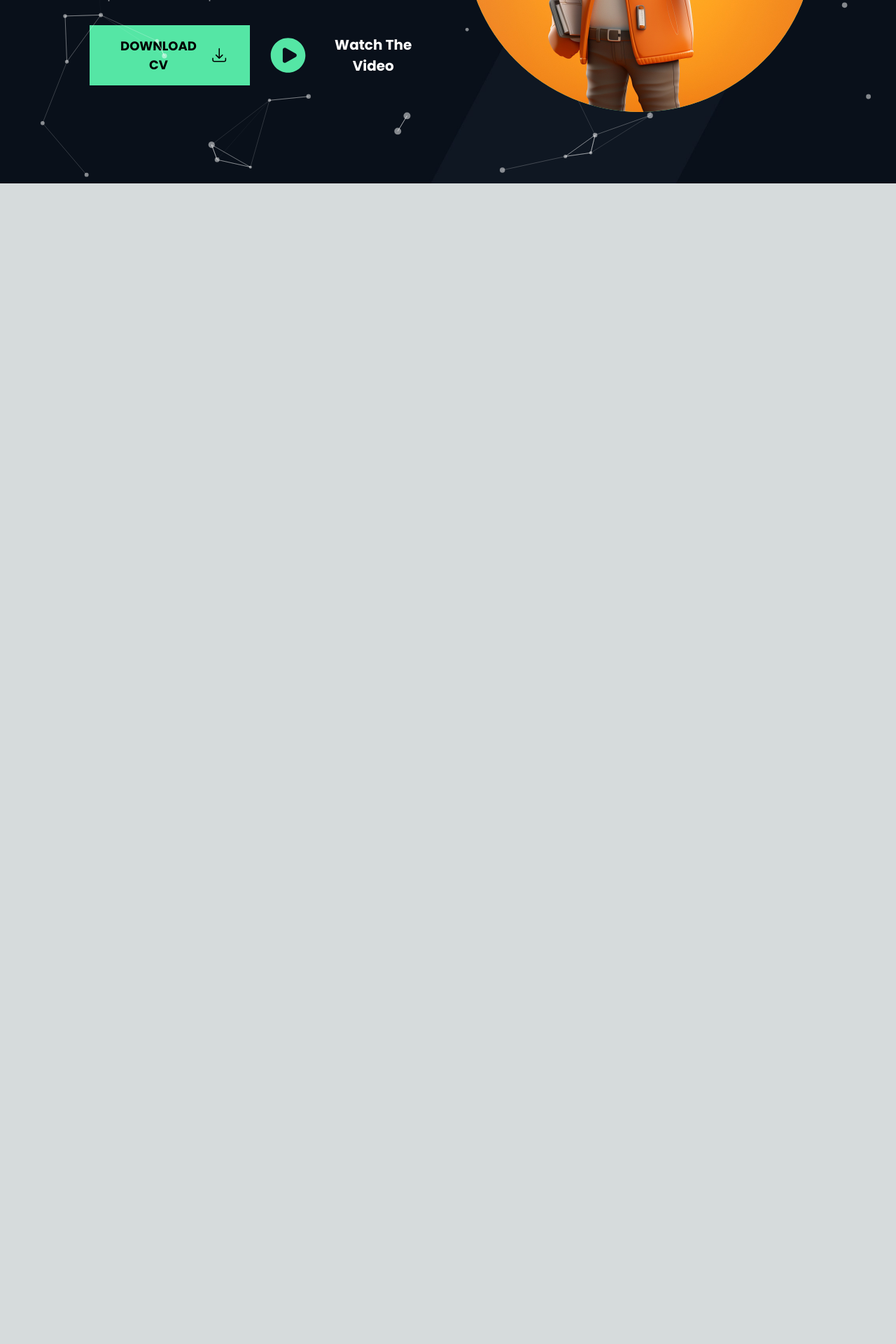
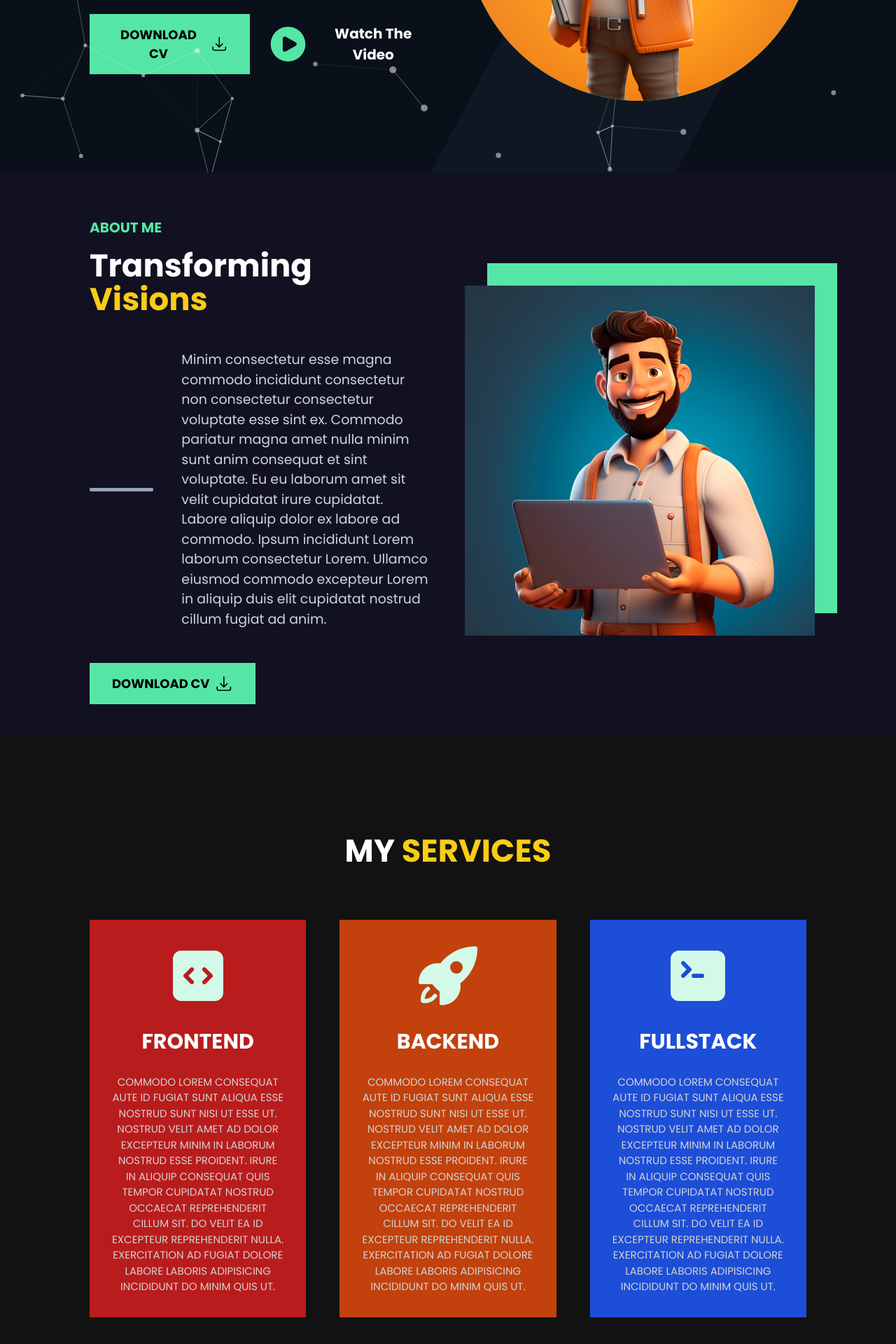
Before and after one commit to Photons3/lumine-portfolio, a Next.js app: page / in a window 1280 px wide. Shown: the part 538-2458 px from the top of the page at 70% size. Before the commit the page ends 800 px from the top, so only its background shows below. Built offline with nearby package versions, Linux system fonts and the light colour scheme.

Commit message:
About and services

```diff
--- /dev/null
+++ b/src/components/About.tsx
@@ -0,0 +1,48 @@
+import React from "react";
+import { ArrowDownTrayIcon } from "@heroicons/react/24/solid";
+import Image from "next/image";
+
+const About = () => {
+  return (
+    <div className="bg-[#121121] pb-[3rem] pt-[4rem] md:[8rem]">
+      <div className="grid grid-cols-1 md:grid-cols-2 w-[80%] mx-auto gap-[3rem] items-center">
+        <div>
+          <h1 className="text-[20px] font-bold uppercase text-[#55e6a5] mb-[1rem]">
+            ABOUT ME
+          </h1>
+          <h2 className="text-[25px] md:text-[35px] lg:text-[45px] md:leading-[3rem] leading-[2rem] capitalize mb-[3rem] font-bold text-white">
+            Transforming <span className="text-yellow-400">Visions</span>
+          </h2>
+          <div className="mb-[3rem] flex items-center md:space-x-10">
+            <span className="w-[100px] hidden md:block h-[5px] bg-slate-400 rounded-sm"></span>
+            <p className="text-[19px] text-slate-300 w-[80%]">
+              Minim consectetur esse magna commodo incididunt consectetur non
+              consectetur consectetur voluptate esse sint ex. Commodo pariatur
+              magna amet nulla minim sunt anim consequat et sint voluptate. Eu
+              eu laborum amet sit velit cupidatat irure cupidatat. Labore
+              aliquip dolor ex labore ad commodo. Ipsum incididunt Lorem laborum
+              consectetur Lorem. Ullamco eiusmod commodo excepteur Lorem in
+              aliquip duis elit cupidatat nostrud cillum fugiat ad anim.
+            </p>
+          </div>
+          <button className="px-[2rem] hover:bg-yellow-400 transition-all duration-200 py-[1rem] text-[18px] font-bold uppercase bg-[#55e6a5] text-black flex items-center space-x-2">
+            <p>Download CV</p>
+            <ArrowDownTrayIcon className="w-[1.6rem] h-[1.7rem] text-black" />
+          </button>
+        </div>
+        <div className="lg:w-[500px] mx-auto md:mx-0 mt-[2rem] lg:mt-0 lg:h-[500px] w-[300px] h-[300px] relative">
+          <Image
+            src="/images/about.jpg"
+            alt="user"
+            layout="fill"
+            objectFit="contain"
+            className="relative z-[11] w-[100%] h-[100%] object-contain"
+          />
+          <div className="absolute w-[100%] h-[100%] z-[10] bg-[#55e6a5] top-[-2rem] right-[-2rem]"></div>
+        </div>
+      </div>
+    </div>
+  );
+};
+
+export default About;
--- a/src/components/Hero.tsx
+++ b/src/components/Hero.tsx
@@ -6,7 +6,7 @@ import { ArrowDownTrayIcon, PlayCircleIcon } from "@heroicons/react/24/solid";
 
 const Hero = () => {
   return (
-    <div className="h-[88vh] bg-[url('/images/banner.jpg')] bg-cover bg-center">
+    <div className="h-[88vh] bg-[url('/images/banner.jpg')] bg-cover bg-center mt-[10vh]">
       <Particle />
       <div className="w-[80%] grid-cols-1 mx-auto grid lg:grid-cols-2 gap-[3rem] h-[100%] items-center">
         <div>
--- a/src/components/Nav.tsx
+++ b/src/components/Nav.tsx
@@ -7,7 +7,7 @@ interface Props {
 
 const Nav = ({ openNav }: Props) => {
   return (
-    <div className="w-[100%] sticky z-[10000] top-0 h-[12vh] bg-[#141d27] shadow-md">
+    <div className="w-[100%] fixed z-[10000] top-0 h-[12vh] bg-[#141d27] shadow-md">
       <div className="flex items-center justify-between w-[80%] mx-auto h-[100%]">
         <h1 className="flex-[0.6] cursor-pointer text-[25px] text-white font-bold">
           WEB
--- /dev/null
+++ b/src/components/Services.tsx
@@ -0,0 +1,64 @@
+import { CodeBracketSquareIcon, CommandLineIcon, RocketLaunchIcon } from "@heroicons/react/24/solid";
+import React from "react";
+
+const Services = () => {
+  return (
+    <div className="bg-[#121212] pt-[4rem] md:pt-[8rem] pb-[5rem]">
+      <p className="heading">
+        My <span className="text-yellow-400">Services</span>
+      </p>
+      <div className="grid grid-cols-1 md:grid-cols-2 lg:grid-cols-3 w-[80%] mx-auto items-center gap-[3rem] mt-[4rem] text-white">
+        <div>
+          <div className="bg-red-700 hover:scale-110 transform transition-all duration-300 hover:-rotate-6 uppercase font-semibold text-center p-[2rem]">
+            <CodeBracketSquareIcon className="w-[6rem] h-[6rem] mx-auto text-[#d3fae8]" />
+            <h1 className="texy-[20px] md:text-[30px] mt-[1.5rem] mb-[1.5rem]">
+              Frontend
+            </h1>
+            <p className="text-[15px] text-[#d3d2d2] font-normal">
+              Commodo Lorem consequat aute id fugiat sunt aliqua esse nostrud
+              sunt nisi ut esse ut. Nostrud velit amet ad dolor excepteur minim
+              in laborum nostrud esse proident. Irure in aliquip consequat quis
+              tempor cupidatat nostrud occaecat reprehenderit cillum sit. Do
+              velit ea id excepteur reprehenderit nulla. Exercitation ad fugiat
+              dolore labore laboris adipisicing incididunt do minim quis ut.
+            </p>
+          </div>
+        </div>
+        <div>
+          <div className="bg-orange-700 hover:scale-110 transform transition-all duration-300 uppercase font-semibold text-center p-[2rem]">
+            <RocketLaunchIcon className="w-[6rem] h-[6rem] mx-auto text-[#d3fae8]" />
+            <h1 className="texy-[20px] md:text-[30px] mt-[1.5rem] mb-[1.5rem]">
+              Backend
+            </h1>
+            <p className="text-[15px] text-[#d3d2d2] font-normal">
+              Commodo Lorem consequat aute id fugiat sunt aliqua esse nostrud
+              sunt nisi ut esse ut. Nostrud velit amet ad dolor excepteur minim
+              in laborum nostrud esse proident. Irure in aliquip consequat quis
+              tempor cupidatat nostrud occaecat reprehenderit cillum sit. Do
+              velit ea id excepteur reprehenderit nulla. Exercitation ad fugiat
+              dolore labore laboris adipisicing incididunt do minim quis ut.
+            </p>
+          </div>
+        </div>
+        <div>
+          <div className="bg-blue-700 hover:scale-110 transform transition-all duration-300 hover:rotate-6 uppercase font-semibold text-center p-[2rem]">
+            <CommandLineIcon className="w-[6rem] h-[6rem] mx-auto text-[#d3fae8]" />
+            <h1 className="texy-[20px] md:text-[30px] mt-[1.5rem] mb-[1.5rem]">
+              Fullstack
+            </h1>
+            <p className="text-[15px] text-[#d3d2d2] font-normal">
+              Commodo Lorem consequat aute id fugiat sunt aliqua esse nostrud
+              sunt nisi ut esse ut. Nostrud velit amet ad dolor excepteur minim
+              in laborum nostrud esse proident. Irure in aliquip consequat quis
+              tempor cupidatat nostrud occaecat reprehenderit cillum sit. Do
+              velit ea id excepteur reprehenderit nulla. Exercitation ad fugiat
+              dolore labore laboris adipisicing incididunt do minim quis ut.
+            </p>
+          </div>
+        </div>
+      </div>
+    </div>
+  );
+};
+
+export default Services;
--- a/src/pages/index.tsx
+++ b/src/pages/index.tsx
@@ -1,6 +1,8 @@
+import About from "@/components/About";
 import Hero from "@/components/Hero";
 import MobileNav from "@/components/MobileNav";
 import Nav from "@/components/Nav";
+import Services from "@/components/Services";
 import React, { useState } from "react";
 
 const HomePage = () => {
@@ -20,8 +22,11 @@ const HomePage = () => {
         <Nav openNav={openNav} />
         {/* Hero Section */}
         <Hero />
-        <div>
+        <div className="relative z-[30]">
           {/* About Section */}
+          <About />
+          {/* Services Page */}
+          <Services />
         </div>
       </div>
     </div>
--- a/src/styles/globals.css
+++ b/src/styles/globals.css
@@ -10,6 +10,9 @@
   }
   .nav-link-mobile {
     @apply relative mb-[2rem] font-semibold text-white cursor-pointer text-[27px] w-fit md:block after:block after:content-[''] after:absolute after:h-[3px] after:bg-yellow-400 after:w-full after:scale-x-0 after:hover:scale-x-100 after:transition after:duration-300 after:origin-center;
+  }
+  .heading {
+    @apply text-center text-white text-[28px] sm:text-[33px] md:text-[45px] font-bold uppercase;
   }
 }
 
```
